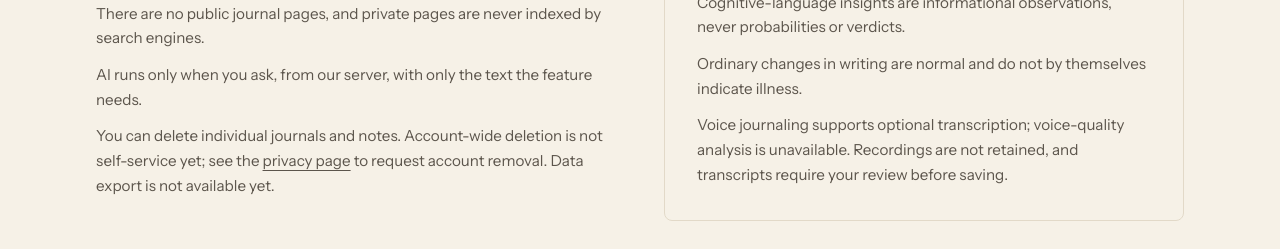
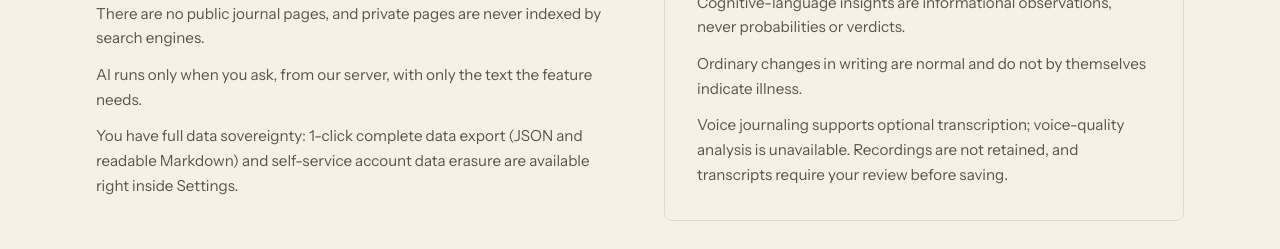
Before and after one commit to neuromirror/neuromirror, a Next.js app: page / in a window 1280 px wide. Shown: the part 3740-3989 px from the top of the page. Built offline with nearby package versions, Linux system fonts and the light colour scheme.

Commit message:
Update landing page privacy bullet to highlight built-in data export and self-service erase

```diff
--- a/src/app/page.tsx
+++ b/src/app/page.tsx
@@ -295,7 +295,7 @@ export default function Landing() {
               <li>Journals and notes are private to your account, protected by authenticated access and database-level security rules.</li>
               <li>There are no public journal pages, and private pages are never indexed by search engines.</li>
               <li>AI runs only when you ask, from our server, with only the text the feature needs.</li>
-              <li>You can delete individual journals and notes. Account-wide deletion is not self-service yet; see the <Link href="/privacy" className="underline underline-offset-4">privacy page</Link> to request account removal. Data export is not available yet.</li>
+              <li>You have full data sovereignty: 1-click complete data export (JSON and readable Markdown) and self-service account data erasure are available right inside Settings.</li>
             </ul>
           </div>
           <div className="rounded-lg border border-line p-8">
```
